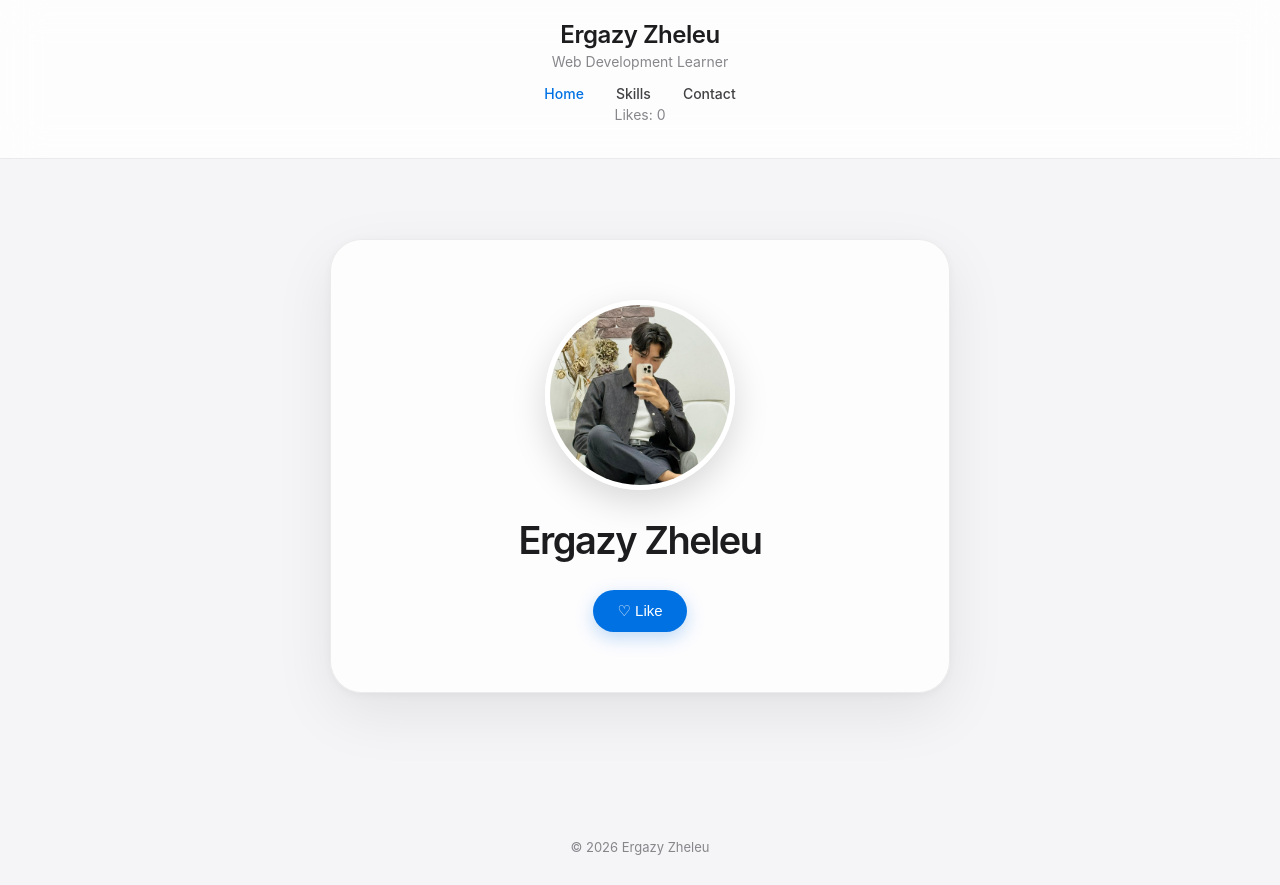
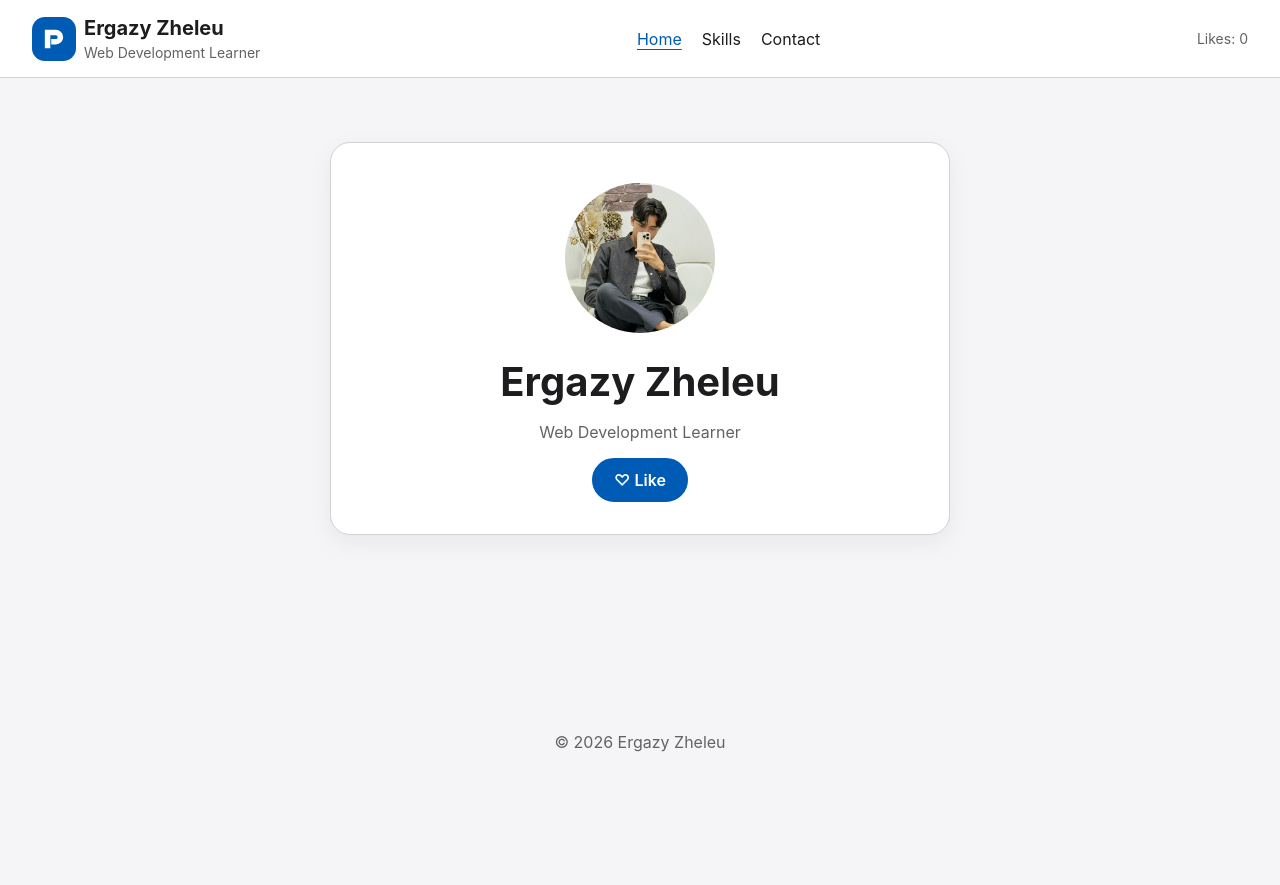
Before and after one commit to zheleu-yergazy/iwamad-practice, a React (Vite) app: page / in a window 1280 px wide. After the commit the page ends 800 px from the top, so only its background shows below. Built offline with nearby package versions, Linux system fonts and the light colour scheme.

Commit message:
Build Week 05 design system

```diff
--- a/src/components/Header.tsx
+++ b/src/components/Header.tsx
@@ -1,5 +1,6 @@
 import { NavLink } from "react-router";
 import { useLikes } from "../context/LikesContext";
+import logo from "../assets/logo.svg";
 
 type HeaderProps = {
   name: string;
@@ -10,34 +11,20 @@ function Header({ name, title }: HeaderProps) {
   const { likes } = useLikes();
 
   return (
-    <header>
-      <h1>{name}</h1>
-      <p>{title}</p>
-
-      <nav>
-        <NavLink
-          to="/"
-          className={({ isActive }) => (isActive ? "active" : "")}
-        >
-          Home
-        </NavLink>{" "}
-
-        <NavLink
-          to="/skills"
-          className={({ isActive }) => (isActive ? "active" : "")}
-        >
-          Skills
-        </NavLink>{" "}
-
-        <NavLink
-          to="/contact"
-          className={({ isActive }) => (isActive ? "active" : "")}
-        >
-          Contact
-        </NavLink>
+    <header className="site-header">
+      <div className="header-brand">
+        <img src={logo} alt="" className="site-logo" />
+        <div>
+          <h1>{name}</h1>
+          <p>{title}</p>
+        </div>
+      </div>
+      <nav aria-label="Main navigation">
+        <NavLink to="/" end>Home</NavLink>
+        <NavLink to="/skills">Skills</NavLink>
+        <NavLink to="/contact">Contact</NavLink>
       </nav>
-
-      <p>Likes: {likes}</p>
+      <p className="likes-count">Likes: {likes}</p>
     </header>
   );
 }
--- a/src/components/LikeButton.tsx
+++ b/src/components/LikeButton.tsx
@@ -1,12 +1,13 @@
 import { useLikes } from "../context/LikesContext";
+import Button from "./ui/Button";
 
 function LikeButton() {
   const { likes, addLike } = useLikes();
 
   return (
-    <button onClick={addLike}>
+    <Button onClick={addLike} type="button">
       {likes > 0 ? "♥ Liked" : "♡ Like"}
-    </button>
+    </Button>
   );
 }
 
--- a/src/components/ProfileCard.tsx
+++ b/src/components/ProfileCard.tsx
@@ -1,3 +1,4 @@
+import Card from "./ui/Card";
 import LikeButton from "./LikeButton";
 
 type ProfileCardProps = {
@@ -7,13 +8,12 @@ type ProfileCardProps = {
 
 function ProfileCard({ name, image }: ProfileCardProps) {
   return (
-    <section className="profile-card">
+    <Card className="profile-card">
       <img src={image} alt={`Profile photo of ${name}`} />
-
       <h2>{name}</h2>
-
+      <p className="profile-description">Web Development Learner</p>
       <LikeButton />
-    </section>
+    </Card>
   );
 }
 
--- /dev/null
+++ b/src/components/SkillBadge.tsx
@@ -0,0 +1,11 @@
+import Tag from "./ui/Tag";
+
+type SkillBadgeProps = {
+  skill: string;
+};
+
+function SkillBadge({ skill }: SkillBadgeProps) {
+  return <Tag>{skill}</Tag>;
+}
+
+export default SkillBadge;
--- /dev/null
+++ b/src/components/ui/Button.tsx
@@ -0,0 +1,16 @@
+import type { ButtonHTMLAttributes, ReactNode } from "react";
+
+type ButtonProps = ButtonHTMLAttributes<HTMLButtonElement> & {
+  variant?: "primary" | "secondary";
+  children: ReactNode;
+};
+
+function Button({ variant = "primary", children, className = "", ...props }: ButtonProps) {
+  return (
+    <button className={`ui-button ui-button--${variant} ${className}`} {...props}>
+      {children}
+    </button>
+  );
+}
+
+export default Button;
--- /dev/null
+++ b/src/components/ui/Card.tsx
@@ -0,0 +1,12 @@
+import type { ReactNode } from "react";
+
+type CardProps = {
+  children: ReactNode;
+  className?: string;
+};
+
+function Card({ children, className = "" }: CardProps) {
+  return <section className={`ui-card ${className}`}>{children}</section>;
+}
+
+export default Card;
--- /dev/null
+++ b/src/components/ui/Tag.tsx
@@ -0,0 +1,11 @@
+import type { ReactNode } from "react";
+
+type TagProps = {
+  children: ReactNode;
+};
+
+function Tag({ children }: TagProps) {
+  return <span className="ui-tag">{children}</span>;
+}
+
+export default Tag;
--- a/src/index.css
+++ b/src/index.css
@@ -1,13 +1,13 @@
+@import "./styles/tokens.css";
+
 :root {
-  font-family: -apple-system, BlinkMacSystemFont, "SF Pro Display",
-    "SF Pro Text", "Segoe UI", sans-serif;
-
-  color: #1d1d1f;
-  background: #f5f5f7;
-
+  font-family: -apple-system, BlinkMacSystemFont, "Segoe UI", sans-serif;
+  color: var(--color-text);
+  background: var(--color-background);
   font-synthesis: none;
   text-rendering: optimizeLegibility;
   -webkit-font-smoothing: antialiased;
+  -moz-osx-font-smoothing: grayscale;
 }
 
 * {
@@ -16,341 +16,209 @@
 
 body {
   margin: 0;
+  min-width: 320px;
 }
 
-/* APP */
-
-#root {
-  min-height: 100vh;
-  background: #f5f5f7;
+button, a {
+  font: inherit;
 }
 
-/* HEADER */
-
-header {
-  position: sticky;
-  top: 0;
-  z-index: 10;
-
-  padding: 20px 30px;
-
-  background: rgba(255, 255, 255, 0.82);
-  backdrop-filter: blur(20px);
-  -webkit-backdrop-filter: blur(20px);
-
-  border-bottom: 1px solid rgba(0, 0, 0, 0.08);
-
-  text-align: center;
+a {
+  color: var(--color-primary);
 }
 
-header h1 {
-  margin: 0;
-
-  font-size: 24px;
-  font-weight: 600;
-  letter-spacing: -0.5px;
+:focus-visible {
+  outline: 3px solid var(--color-primary);
+  outline-offset: 3px;
 }
 
-header p {
-  margin: 4px 0 15px;
-
-  color: #86868b;
-  font-size: 14px;
+.site-header {
+  display: flex;
+  flex-direction: column;
+  align-items: center;
+  gap: var(--spacing-medium);
+  padding: var(--spacing-medium);
+  background: var(--color-surface);
+  border-bottom: 1px solid var(--color-border);
 }
 
-/* NAVIGATION */
-
-nav {
+.header-brand {
   display: flex;
-  justify-content: center;
   align-items: center;
-  gap: 32px;
+  gap: var(--spacing-small);
 }
 
-nav a {
-  position: relative;
-
-  color: #424245;
-  text-decoration: none;
-
-  font-size: 14px;
-  font-weight: 500;
-
-  transition: color 0.25s ease;
+.site-logo {
+  width: 44px;
+  height: 44px;
 }
 
-nav a:hover {
-  color: #0071e3;
+.site-header h1 {
+  margin: 0;
+  font-size: 1.25rem;
 }
 
-nav a.active {
-  color: #0071e3;
+.site-header p {
+  margin: 4px 0 0;
+  color: var(--color-text-muted);
+  font-size: 0.875rem;
 }
 
-/* MAIN */
+.site-header nav {
+  display: flex;
+  flex-wrap: wrap;
+  justify-content: center;
+  gap: var(--spacing-medium);
+}
+
+.site-header nav a {
+  padding: 6px 2px;
+  color: var(--color-text);
+  text-decoration: none;
+}
+
+.site-header nav a.active,
+.site-header nav a:hover {
+  color: var(--color-primary);
+  text-decoration: underline;
+  text-underline-offset: 4px;
+}
+
+.site-header .likes-count {
+  margin: 0;
+}
 
 main {
-  min-height: calc(100vh - 150px);
-
-  padding: 80px 24px;
+  min-height: calc(100vh - 170px);
+  padding: 32px var(--spacing-medium);
 }
 
-/* PROFILE */
+.ui-card {
+  width: 100%;
+  padding: var(--spacing-medium);
+  background: var(--color-surface);
+  border: 1px solid var(--color-border);
+  border-radius: var(--radius-card);
+  box-shadow: 0 8px 24px rgb(29 29 31 / 6%);
+}
 
 .profile-card {
   max-width: 620px;
   margin: 0 auto;
-
-  padding: 60px 40px;
-
   text-align: center;
-
-  background: rgba(255, 255, 255, 0.8);
-
-  border: 1px solid rgba(0, 0, 0, 0.07);
-
-  border-radius: 32px;
-
-  box-shadow:
-    0 20px 60px rgba(0, 0, 0, 0.08),
-    0 2px 8px rgba(0, 0, 0, 0.04);
-
-  transition:
-    transform 0.35s ease,
-    box-shadow 0.35s ease;
 }
-
-.profile-card:hover {
-  transform: translateY(-6px);
-
-  box-shadow:
-    0 30px 80px rgba(0, 0, 0, 0.12),
-    0 4px 12px rgba(0, 0, 0, 0.05);
-}
-
-/* PHOTO */
 
 .profile-card img {
   display: block;
-
-  width: 190px;
-  height: 190px;
-
-  margin: 0 auto 30px;
-
+  width: 150px;
+  height: 150px;
+  margin: 8px auto 24px;
   object-fit: cover;
-
   border-radius: 50%;
-
-  border: 5px solid white;
-
-  box-shadow:
-    0 12px 35px rgba(0, 0, 0, 0.15);
-
-  transition: transform 0.4s ease;
 }
 
-.profile-card:hover img {
-  transform: scale(1.04);
+.profile-card h2 {
+  margin: 0 0 var(--spacing-small);
+  font-size: clamp(1.75rem, 5vw, 2.5rem);
 }
 
-/* NAME */
-
-.profile-card h2 {
-  margin: 0 0 28px;
-
-  font-size: 38px;
-  line-height: 1.1;
-
-  font-weight: 600;
-
-  letter-spacing: -1.5px;
-
-  color: #1d1d1f;
+.profile-description {
+  color: var(--color-text-muted);
 }
 
-/* LIKE BUTTON */
-
-.profile-card button {
-  border: none;
-
-  padding: 12px 24px;
-
-  border-radius: 999px;
-
-  background: #0071e3;
-  color: white;
-
-  font-size: 15px;
-  font-weight: 500;
-
+.ui-button {
+  display: inline-flex;
+  justify-content: center;
+  align-items: center;
+  min-height: 42px;
+  padding: 10px 20px;
+  border: 2px solid var(--color-primary);
+  border-radius: var(--radius-button);
+  font-weight: 600;
   cursor: pointer;
-
-  box-shadow: 0 6px 18px rgba(0, 113, 227, 0.25);
-
-  transition:
-    transform 0.2s ease,
-    background 0.2s ease,
-    box-shadow 0.2s ease;
 }
 
-.profile-card button:hover {
-  background: #0077ed;
-
-  transform: translateY(-2px);
-
-  box-shadow: 0 10px 25px rgba(0, 113, 227, 0.3);
+.ui-button--primary {
+  background: var(--color-primary);
+  color: var(--color-surface);
 }
 
-.profile-card button:active {
-  transform: scale(0.96);
+.ui-button--secondary {
+  background: var(--color-surface);
+  color: var(--color-primary);
 }
 
-/* SKILLS */
+.ui-button:hover {
+  filter: brightness(.92);
+}
 
-.skills {
+.ui-tag {
+  display: inline-block;
+  padding: 8px 12px;
+  border: 1px solid var(--color-border);
+  border-radius: var(--radius-button);
+  background: var(--color-surface);
+  color: var(--color-text);
+}
+
+.skills, .contact {
   max-width: 850px;
   margin: 0 auto;
 }
 
-.skills h2,
-.contact h2 {
-  margin: 0 0 35px;
-
-  font-size: 48px;
-  font-weight: 600;
-
-  letter-spacing: -2px;
+.skills h2, .contact h2 {
+  font-size: clamp(2rem, 6vw, 3rem);
 }
 
 .skills ul {
   display: grid;
-
-  grid-template-columns: repeat(2, 1fr);
-
-  gap: 16px;
-
+  grid-template-columns: 1fr;
+  gap: var(--spacing-medium);
   padding: 0;
-
   list-style: none;
 }
 
 .skills li {
-  padding: 25px;
-
-  background: white;
-
-  border: 1px solid rgba(0, 0, 0, 0.06);
-
-  border-radius: 20px;
-
-  font-size: 18px;
-  font-weight: 500;
-
-  box-shadow: 0 8px 25px rgba(0, 0, 0, 0.05);
-
-  transition:
-    transform 0.25s ease,
-    box-shadow 0.25s ease;
-}
-
-.skills li:hover {
-  transform: translateY(-5px);
-
-  box-shadow: 0 15px 35px rgba(0, 0, 0, 0.09);
-}
-
-/* CONTACT */
-
-.contact {
-  max-width: 850px;
-  margin: 0 auto;
+  padding: var(--spacing-medium);
+  background: var(--color-surface);
+  border: 1px solid var(--color-border);
+  border-radius: var(--radius-card);
 }
 
 .contact p {
-  margin: 14px 0;
-
-  padding: 22px 25px;
-
-  background: white;
-
-  border: 1px solid rgba(0, 0, 0, 0.06);
-
-  border-radius: 18px;
-
-  font-size: 17px;
-
-  box-shadow: 0 8px 25px rgba(0, 0, 0, 0.04);
+  padding: var(--spacing-medium);
+  background: var(--color-surface);
+  border: 1px solid var(--color-border);
+  border-radius: var(--radius-card);
+  overflow-wrap: anywhere;
 }
 
-.contact a {
-  color: #0071e3;
-  text-decoration: none;
-}
-
-.contact a:hover {
-  text-decoration: underline;
-}
-
-/* 404 */
-
-main section:not(.profile-card):not(.skills):not(.contact) {
+footer {
+  padding: 24px var(--spacing-medium);
+  color: var(--color-text-muted);
   text-align: center;
 }
 
-main section:not(.profile-card):not(.skills):not(.contact) h2 {
-  font-size: 64px;
-  margin-bottom: 10px;
-}
-
-/* FOOTER */
-
-footer {
-  padding: 30px;
-
-  text-align: center;
-
-  color: #86868b;
-
-  font-size: 13px;
-}
-
-/* MOBILE */
-
-@media (max-width: 600px) {
-  header {
-    padding: 18px;
+@media (min-width: 700px) {
+  .site-header {
+    flex-direction: row;
+    justify-content: space-between;
+    padding: var(--spacing-medium) 32px;
   }
 
-  nav {
-    gap: 18px;
+  .site-header nav {
+    justify-content: flex-end;
   }
 
   main {
-    padding: 45px 16px;
+    padding: 64px 32px;
   }
 
-  .profile-card {
-    padding: 45px 20px;
-
-    border-radius: 26px;
-  }
-
-  .profile-card img {
-    width: 150px;
-    height: 150px;
-  }
-
-  .profile-card h2 {
-    font-size: 30px;
-  }
-
-  .skills h2,
-  .contact h2 {
-    font-size: 38px;
+  .ui-card {
+    padding: 32px;
   }
 
   .skills ul {
-    grid-template-columns: 1fr;
+    grid-template-columns: repeat(3, minmax(0, 1fr));
   }
 }
--- /dev/null
+++ b/src/styles/tokens.css
@@ -0,0 +1,12 @@
+:root {
+  --color-primary: #005BB5;
+  --color-text: #1D1D1F;
+  --color-text-muted: #626267;
+  --color-background: #F5F5F7;
+  --color-surface: #FFFFFF;
+  --color-border: #D1D1D6;
+  --spacing-small: 8px;
+  --spacing-medium: 16px;
+  --radius-card: 20px;
+  --radius-button: 999px;
+}
```
Also changed, not shown: design/HANDOFF.md (added, +27 -0 lines), src/pages/Skills.tsx (+7 -6 lines), src/assets/logo.svg (added), 4 other files (tests, documents, lock files or other folders).
